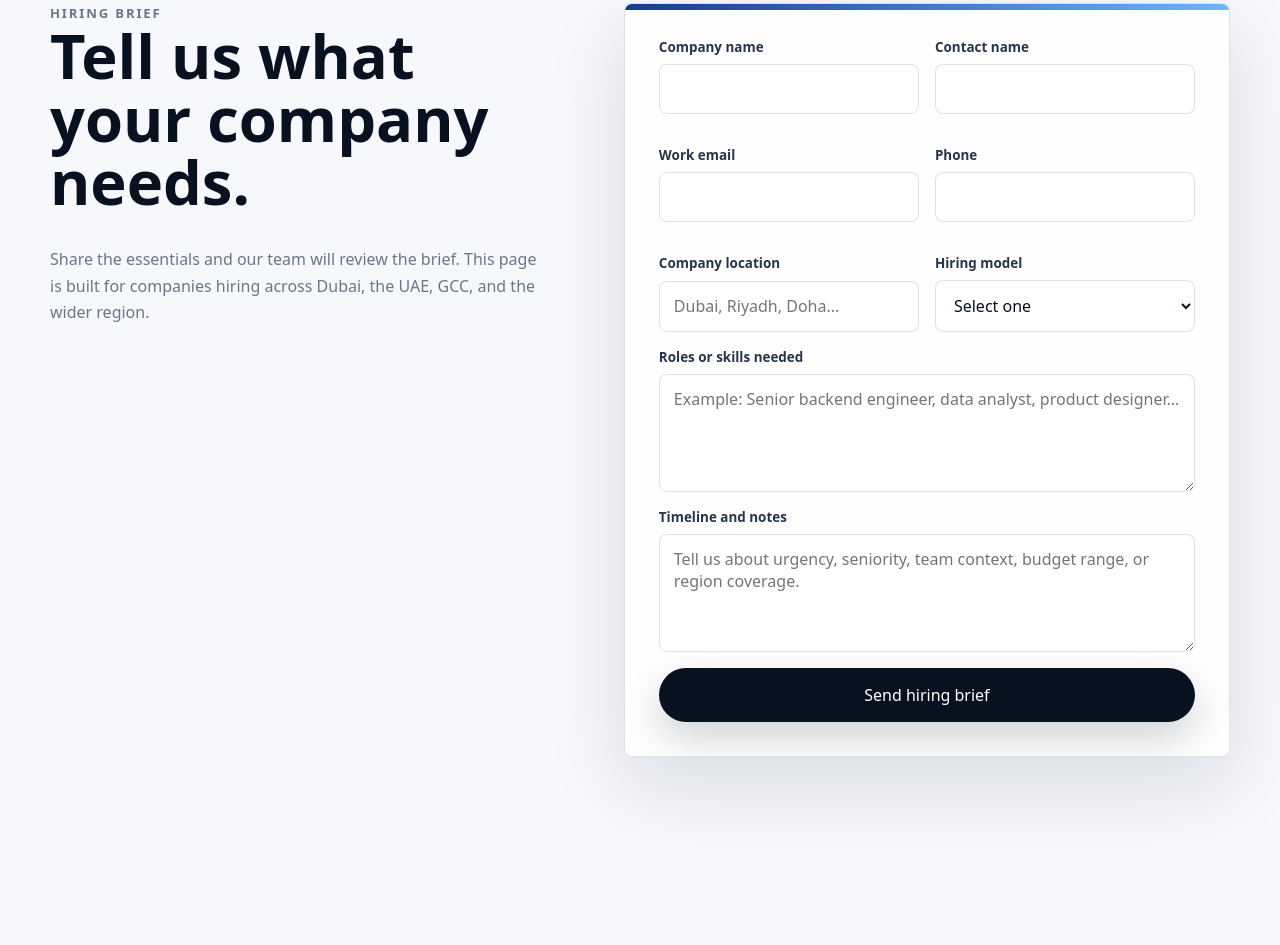
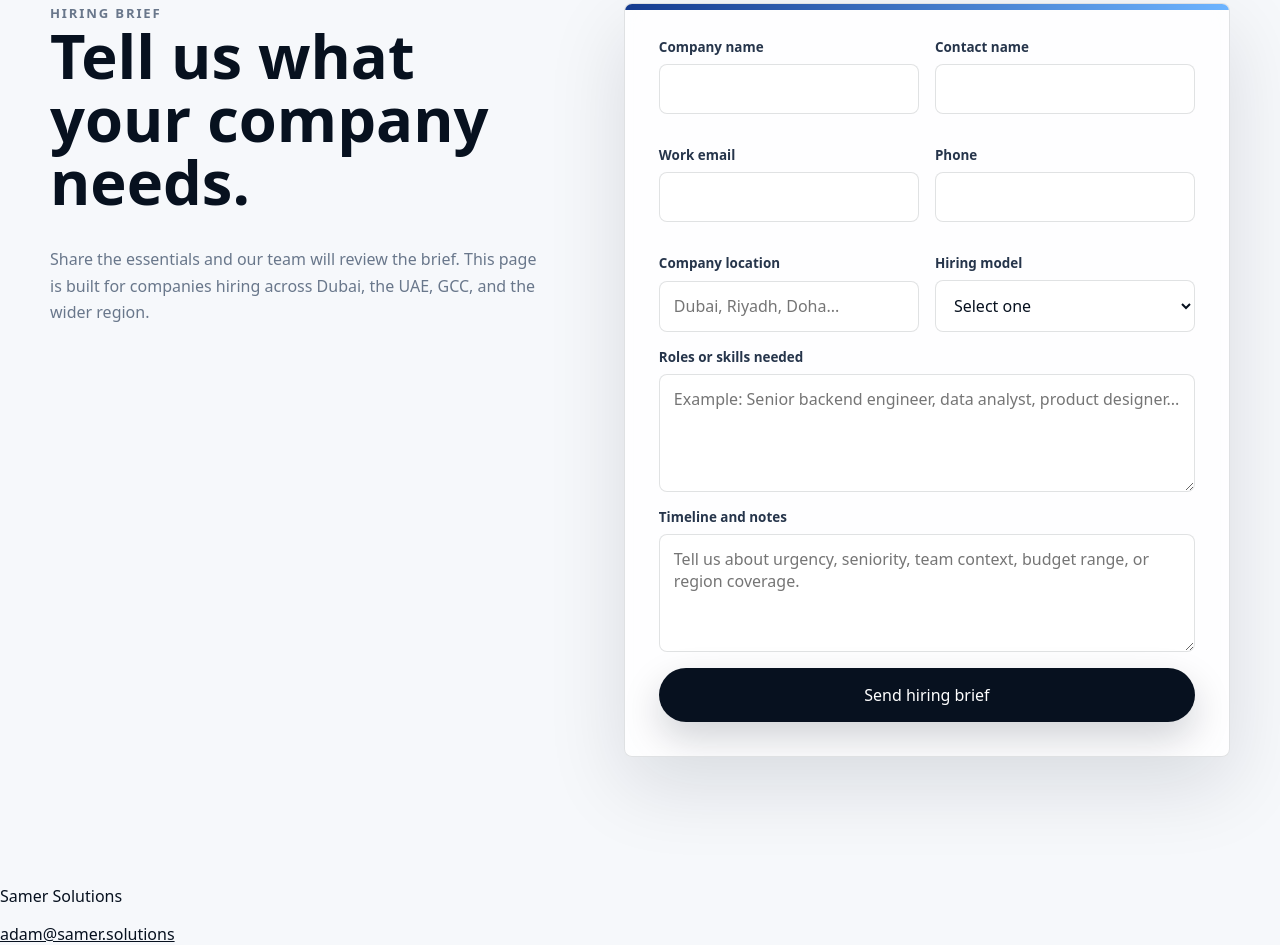
Before and after one commit to athridev/samer-solutions, a plain HTML site: page index.html in a window 1280 px wide. Shown: the part 1716-2661 px from the top of the page. Before the commit the page ends 2601 px from the top, so only its background shows below. Drawn offline with Linux system fonts and the light colour scheme.

Commit message:
Add work email footer

```diff
--- a/index.html
+++ b/index.html
@@ -181,6 +181,11 @@
       </section>
     </main>
 
+    <footer class="site-footer">
+      <p>Samer Solutions</p>
+      <a href="mailto:adam@samer.solutions">adam@samer.solutions</a>
+    </footer>
+
     <script src="site.js" defer></script>
   </body>
 </html>
```
